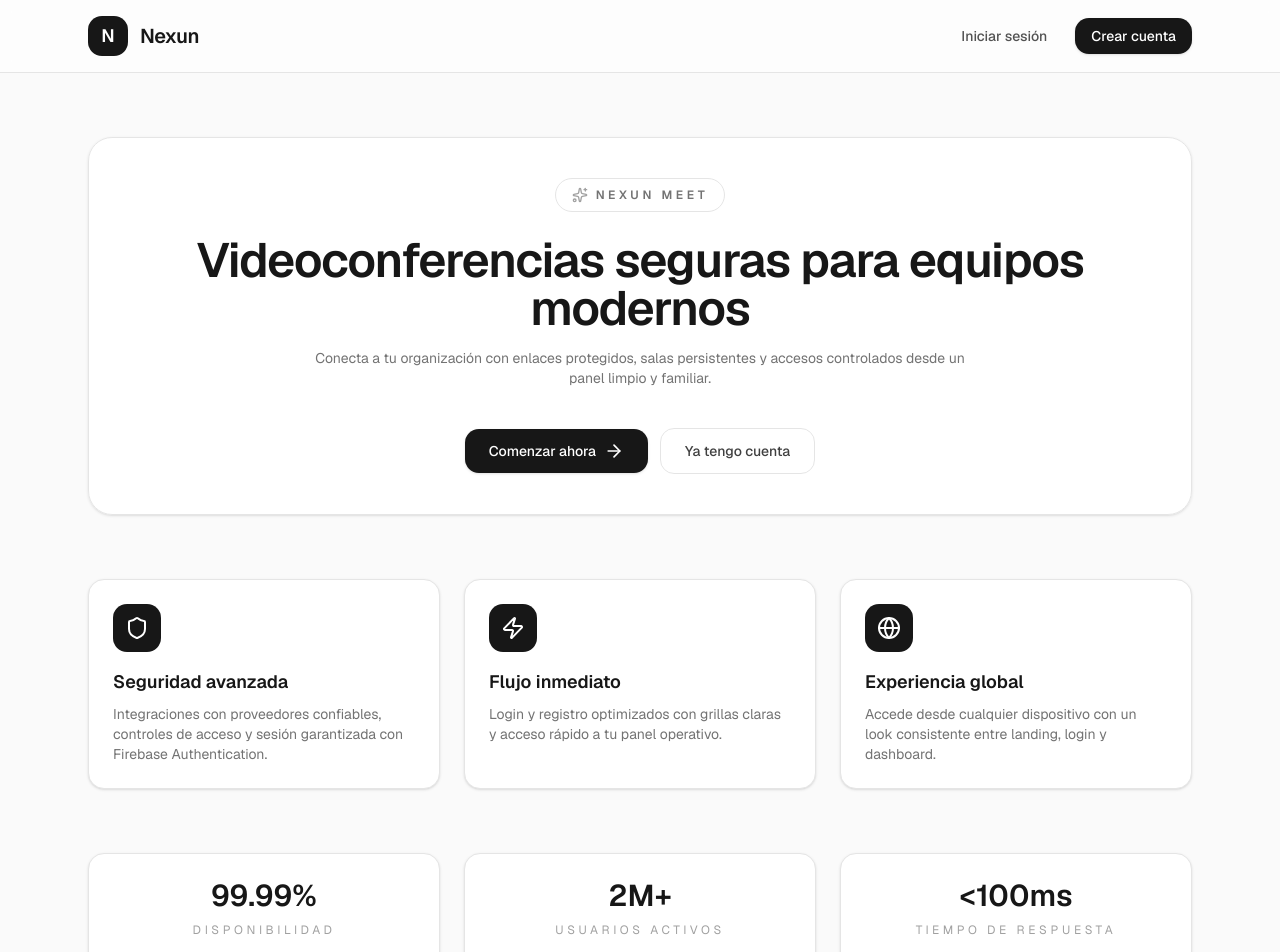
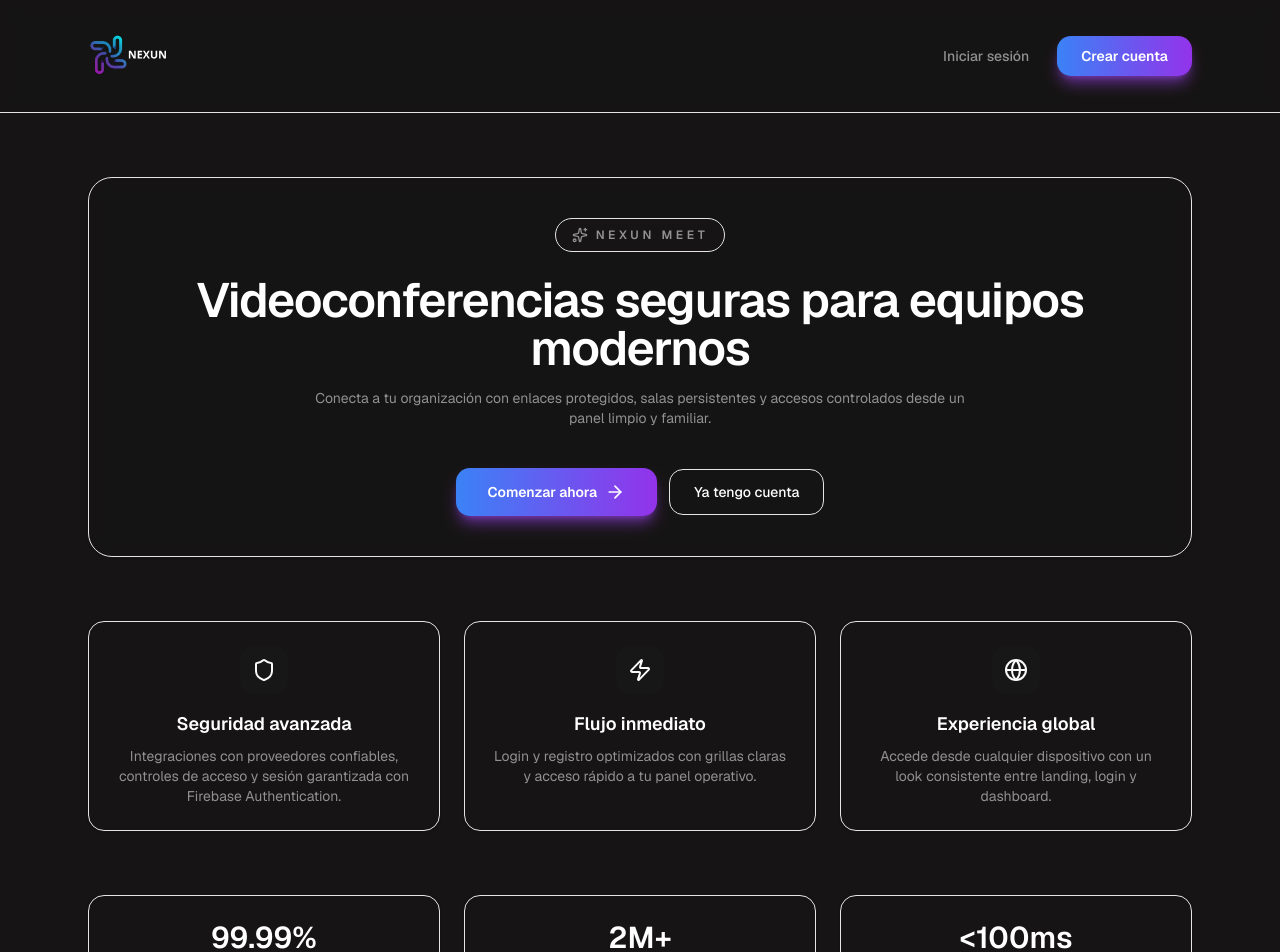
Before and after one commit to StiviMoon/nexun-front, a Next.js app: page / in a window 1280 px wide. Shown: the top 952 px of the page. Built offline with nearby package versions, Linux system fonts and the light colour scheme; no server answers.

Commit message:
Refactor code structure for improved readability and maintainability

```diff
--- a/app/components/auth/AuthCard.tsx
+++ b/app/components/auth/AuthCard.tsx
@@ -1,6 +1,7 @@
 "use client";
 
 import { ReactNode } from "react";
+import Image from "next/image";
 import { Card, CardContent, CardDescription, CardHeader, CardTitle } from "@/components/ui/card";
 import { cn } from "@/lib/utils";
 
@@ -12,8 +13,15 @@
 };
 
 const BrandBadge = () => (
-  <div className="mx-auto mb-4 inline-flex h-16 w-16 items-center justify-center rounded-2xl bg-neutral-900 text-xl font-bold text-white shadow-md dark:bg-neutral-100 dark:text-neutral-900">
-    N
+  <div className="mx-auto mb-4 inline-flex h-20 w-20 items-center justify-center rounded-2xl">
+    <Image
+      src="/logo.svg"
+      alt="Nexun Logo"
+      width={80}
+      height={80}
+      className="h-20 w-20"
+      priority
+    />
   </div>
 );
 
--- a/app/components/auth/AuthShell.tsx
+++ b/app/components/auth/AuthShell.tsx
@@ -12,12 +12,12 @@
   return (
     <div
       className={cn(
-        "relative flex min-h-screen items-center justify-center bg-muted/20 px-4 py-16 dark:bg-background",
+        "relative flex min-h-screen items-center justify-center bg-muted/20 px-4 py-8 dark:bg-background",
         className
       )}
     >
       <div className="pointer-events-none absolute inset-0 bg-grid-pattern opacity-40 dark:opacity-20" />
-      <div className="relative z-10 w-full max-w-3xl px-4 sm:px-6">{children}</div>
+      <div className="relative z-10 w-full max-w-3xl mx-auto">{children}</div>
     </div>
   );
 };
--- a/app/dashboard/page.tsx
+++ b/app/dashboard/page.tsx
@@ -91,7 +91,7 @@
   const initials = getInitials(currentUser.displayName, currentUser.email);
 
   return (
-    <main className="relative min-h-screen bg-muted/20 px-4 py-16 dark:bg-background">
+    <main className="relative min-h-screen bg-background px-4 py-16">
       <div className="pointer-events-none absolute inset-0 bg-grid-pattern opacity-40 dark:opacity-20" />
       <section className="relative z-10 mx-auto flex w-full max-w-5xl flex-col gap-8">
         <Card className="border-border/60 bg-background/95 shadow-xl backdrop-blur">
--- a/app/globals.css
+++ b/app/globals.css
@@ -82,22 +82,99 @@
   .cursor-pointer {
     cursor: pointer;
   }
+
+  @keyframes shine {
+    0% {
+      background-position: -200% center;
+    }
+    100% {
+      background-position: 200% center;
+    }
+  }
+
+  .animate-shine {
+    background: linear-gradient(
+      110deg,
+      rgb(14 165 164) 0%,
+      rgb(14 165 164) 45%,
+      rgb(99 230 226) 50%,
+      rgb(14 165 164) 55%,
+      rgb(14 165 164) 100%
+    );
+    background-size: 200% 100%;
+    animation: shine 3s linear infinite;
+  }
+
+  .btn-shine {
+    position: relative;
+    overflow: hidden;
+    background: linear-gradient(
+      to right,
+      rgb(59 130 246) 0%,
+      rgb(147 51 234) 100%
+    );
+  }
+
+  .btn-shine::before {
+    content: '';
+    position: absolute;
+    top: 0;
+    left: -100%;
+    width: 100%;
+    height: 100%;
+    background: linear-gradient(
+      90deg,
+      transparent,
+      rgba(255, 255, 255, 0.3),
+      transparent
+    );
+    transition: left 0.6s ease;
+  }
+
+  .btn-shine:hover::before {
+    left: 100%;
+  }
+
+  .shine-effect {
+    position: relative;
+    overflow: hidden;
+  }
+
+  .shine-effect::before {
+    content: '';
+    position: absolute;
+    top: 0;
+    left: -100%;
+    width: 100%;
+    height: 100%;
+    background: linear-gradient(
+      90deg,
+      transparent,
+      rgba(255, 255, 255, 0.2),
+      transparent
+    );
+    transition: left 0.6s ease;
+  }
+
+  .shine-effect:hover::before {
+    left: 100%;
+  }
 }
 
 :root {
   --radius: 0.625rem;
-  --background: oklch(1 0 0);
-  --foreground: oklch(0.145 0 0);
-  --card: oklch(1 0 0);
-  --card-foreground: oklch(0.145 0 0);
-  --popover: oklch(1 0 0);
-  --popover-foreground: oklch(0.145 0 0);
+  --background: rgb(22 20 20);
+  --foreground: rgb(255 255 255);
+  --card: rgb(22 20 20);
+  --card-foreground: rgb(255 255 255);
+  --popover: rgb(22 20 20);
+  --popover-foreground: rgb(255 255 255);
   --primary: oklch(0.205 0 0);
   --primary-foreground: oklch(0.985 0 0);
   --secondary: oklch(0.97 0 0);
   --secondary-foreground: oklch(0.205 0 0);
-  --muted: oklch(0.97 0 0);
-  --muted-foreground: oklch(0.556 0 0);
+  --muted: rgb(22 20 20);
+  --muted-foreground: oklch(0.656 0 0);
   --accent: oklch(0.97 0 0);
   --accent-foreground: oklch(0.205 0 0);
   --destructive: oklch(0.577 0.245 27.325);
--- a/app/layout.tsx
+++ b/app/layout.tsx
@@ -26,7 +26,7 @@
   return (
     <html lang="en">
       <body
-        className={`${geistSans.variable} ${geistMono.variable} antialiased min-h-screen bg-zinc-50 text-neutral-900 dark:bg-neutral-950 dark:text-neutral-100`}
+        className={`${geistSans.variable} ${geistMono.variable} antialiased min-h-screen bg-background text-foreground`}
       >
         {children}
         <AuthStatusModal />
--- a/app/login/page.tsx
+++ b/app/login/page.tsx
@@ -160,14 +160,14 @@
             aria-disabled={isSubmitDisabled}
             aria-busy={isEmailSignInLoading}
             aria-label="Iniciar sesión"
-            className="h-12 w-full rounded-xl text-sm font-semibold"
+            className="btn-shine h-12 w-full rounded-xl text-sm font-semibold shadow-lg shadow-purple-500/50 transition-all duration-300 hover:shadow-xl hover:shadow-purple-600/60 hover:scale-105"
           >
             {isEmailSignInLoading ? (
               <div className="h-5 w-5 animate-spin rounded-full border-2 border-primary-foreground border-t-transparent" />
             ) : (
               <>
-                <span>Iniciar sesión</span>
-                <ArrowRight className="h-4 w-4" aria-hidden="true" />
+                <span className="relative z-10">Iniciar sesión</span>
+                <ArrowRight className="relative z-10 h-4 w-4" aria-hidden="true" />
               </>
             )}
           </Button>
@@ -231,9 +231,9 @@
           </Button>
         </div>
 
-        <div className="text-center text-sm text-muted-foreground">
+        <div className="w-full text-center text-sm text-muted-foreground">
           ¿No tienes una cuenta?{" "}
-          <Link className="font-medium text-primary underline-offset-4 hover:underline" href="/sign">
+          <Link className="font-medium text-white underline-offset-4 hover:underline" href="/sign">
             Regístrate aquí
           </Link>
         </div>
--- a/app/page.tsx
+++ b/app/page.tsx
@@ -2,137 +2,145 @@
 "use client";
 
 import Link from "next/link";
+import Image from "next/image";
 import { ArrowRight, Globe, Shield, Sparkles, Zap } from "lucide-react";
 
 const HomePage = () => {
   return (
-    <div className="min-h-screen bg-zinc-50 font-sans text-neutral-900 dark:bg-neutral-950 dark:text-neutral-100">
-      <nav className="border-b border-neutral-200 bg-white/90 backdrop-blur supports-backdrop-filter:bg-white/60 dark:border-neutral-800 dark:bg-neutral-900/80">
+    <div className="min-h-screen bg-background font-sans text-foreground">
+      <nav className="border-b border-border bg-card/90 backdrop-blur supports-backdrop-filter:bg-card/60">
         <div className="mx-auto flex max-w-6xl items-center justify-between px-6 py-4">
           <div className="flex items-center gap-3">
-            <div className="flex h-10 w-10 items-center justify-center rounded-xl bg-neutral-900 text-white dark:bg-neutral-100 dark:text-neutral-900">
-              <span className="text-lg font-semibold">N</span>
+            <div className="flex h-20 w-20 items-center justify-center rounded-xl">
+              <Image
+                src="/logo.svg"
+                alt="Nexun Logo"
+                width={80}
+                height={80}
+                className="h-20 w-20"
+                priority
+              />
             </div>
-            <span className="text-xl font-semibold tracking-tight">Nexun</span>
+
           </div>
           <div className="flex items-center gap-3 text-sm font-medium">
             <Link
-              className="rounded-xl px-4 py-2 text-neutral-600 transition hover:bg-neutral-100 hover:text-neutral-900 dark:text-neutral-300 dark:hover:bg-neutral-800 dark:hover:text-neutral-100"
+              className="shine-effect rounded-xl px-4 py-2 text-muted-foreground transition hover:bg-muted hover:text-foreground"
               href="/login"
             >
-              Iniciar sesión
+              <span className="relative z-10">Iniciar sesión</span>
             </Link>
             <Link
-              className="rounded-xl bg-neutral-900 px-4 py-2 text-white shadow-sm transition hover:bg-neutral-800 dark:bg-neutral-100 dark:text-neutral-900 dark:hover:bg-neutral-200"
+              className="btn-shine group relative rounded-xl px-6 py-2.5 font-semibold text-white shadow-lg shadow-purple-500/50 transition-all duration-300 hover:shadow-xl hover:shadow-purple-600/60 hover:scale-105"
               href="/sign"
             >
-              Crear cuenta
+              <span className="relative z-10">Crear cuenta</span>
             </Link>
           </div>
         </div>
       </nav>
 
       <main className="mx-auto max-w-6xl px-6 py-16">
-        <section className="rounded-3xl border border-neutral-200 bg-white/90 p-10 shadow-sm backdrop-blur dark:border-neutral-800 dark:bg-neutral-900/80">
+        <section className="rounded-3xl border border-border bg-card/90 p-10 shadow-sm backdrop-blur">
           <div className="text-center">
-            <div className="mx-auto inline-flex items-center gap-2 rounded-full border border-neutral-200 bg-white px-4 py-2 text-xs font-semibold uppercase tracking-[0.3em] text-neutral-500 dark:border-neutral-700 dark:bg-neutral-900 dark:text-neutral-400">
-              <Sparkles className="h-4 w-4 text-neutral-400 dark:text-neutral-500" aria-hidden="true" />
+            <div className="mx-auto inline-flex items-center gap-2 rounded-full border border-border bg-card px-4 py-2 text-xs font-semibold uppercase tracking-[0.3em] text-muted-foreground">
+              <Sparkles className="h-4 w-4 text-muted-foreground" aria-hidden="true" />
               Nexun Meet
             </div>
             <h1 className="mt-6 text-4xl font-semibold tracking-tight sm:text-5xl">
               Videoconferencias seguras para equipos modernos
             </h1>
-            <p className="mx-auto mt-4 max-w-2xl text-sm text-neutral-500 dark:text-neutral-400">
+            <p className="mx-auto mt-4 max-w-2xl text-sm text-muted-foreground">
               Conecta a tu organización con enlaces protegidos, salas persistentes y accesos controlados desde un panel limpio y familiar.
             </p>
             <div className="mt-10 flex flex-col items-center justify-center gap-3 sm:flex-row">
               <Link
-                className="inline-flex items-center gap-2 rounded-xl bg-neutral-900 px-6 py-3 text-sm font-medium text-white shadow-sm transition hover:bg-neutral-800 dark:bg-neutral-100 dark:text-neutral-900 dark:hover:bg-neutral-200"
+                className="btn-shine group inline-flex items-center gap-2 rounded-xl px-8 py-3.5 text-sm font-semibold text-white shadow-lg shadow-purple-500/50 transition-all duration-300 hover:shadow-xl hover:shadow-purple-600/60 hover:scale-105"
                 href="/sign"
               >
-                <span>Comenzar ahora</span>
-                <ArrowRight className="h-5 w-5" aria-hidden="true" />
+                <span className="relative z-10">Comenzar ahora</span>
+                <ArrowRight className="relative z-10 h-5 w-5 transition-transform group-hover:translate-x-1" aria-hidden="true" />
               </Link>
               <Link
-                className="inline-flex items-center rounded-xl border border-neutral-200 px-6 py-3 text-sm font-medium text-neutral-700 transition hover:border-neutral-300 hover:bg-neutral-50 dark:border-neutral-700 dark:text-neutral-200 dark:hover:border-neutral-600 dark:hover:bg-neutral-800"
+                className="shine-effect inline-flex items-center rounded-xl border border-border px-6 py-3 text-sm font-medium text-foreground transition hover:border-border/60 hover:bg-muted"
                 href="/login"
               >
-                Ya tengo cuenta
+                <span className="relative z-10">Ya tengo cuenta</span>
               </Link>
             </div>
           </div>
         </section>
 
         <section className="mt-16 grid gap-6 md:grid-cols-3">
-          <article className="rounded-2xl border border-neutral-200 bg-white p-6 shadow-sm transition hover:border-neutral-300 dark:border-neutral-800 dark:bg-neutral-900 dark:hover:border-neutral-700">
-            <div className="mb-4 flex h-12 w-12 items-center justify-center rounded-xl bg-neutral-900 text-white dark:bg-neutral-100 dark:text-neutral-900">
+          <article className="rounded-2xl border border-border bg-card p-6 shadow-sm transition hover:border-border/60 text-center">
+            <div className="mb-4 mx-auto flex h-12 w-12 items-center justify-center rounded-xl bg-primary text-primary-foreground">
               <Shield className="h-6 w-6" aria-hidden="true" />
             </div>
-            <h2 className="text-lg font-semibold text-neutral-900 dark:text-neutral-100">
+            <h2 className="text-lg font-semibold text-foreground">
               Seguridad avanzada
             </h2>
-            <p className="mt-2 text-sm text-neutral-500 dark:text-neutral-400">
+            <p className="mt-2 text-sm text-muted-foreground">
               Integraciones con proveedores confiables, controles de acceso y sesión garantizada con Firebase Authentication.
             </p>
           </article>
 
-          <article className="rounded-2xl border border-neutral-200 bg-white p-6 shadow-sm transition hover:border-neutral-300 dark:border-neutral-800 dark:bg-neutral-900 dark:hover:border-neutral-700">
-            <div className="mb-4 flex h-12 w-12 items-center justify-center rounded-xl bg-neutral-900 text-white dark:bg-neutral-100 dark:text-neutral-900">
+          <article className="rounded-2xl border border-border bg-card p-6 shadow-sm transition hover:border-border/60 text-center">
+            <div className="mb-4 mx-auto flex h-12 w-12 items-center justify-center rounded-xl bg-primary text-primary-foreground">
               <Zap className="h-6 w-6" aria-hidden="true" />
             </div>
-            <h2 className="text-lg font-semibold text-neutral-900 dark:text-neutral-100">
+            <h2 className="text-lg font-semibold text-foreground">
               Flujo inmediato
             </h2>
-            <p className="mt-2 text-sm text-neutral-500 dark:text-neutral-400">
+            <p className="mt-2 text-sm text-muted-foreground">
               Login y registro optimizados con grillas claras y acceso rápido a tu panel operativo.
             </p>
           </article>
 
-          <article className="rounded-2xl border border-neutral-200 bg-white p-6 shadow-sm transition hover:border-neutral-300 dark:border-neutral-800 dark:bg-neutral-900 dark:hover:border-neutral-700">
-            <div className="mb-4 flex h-12 w-12 items-center justify-center rounded-xl bg-neutral-900 text-white dark:bg-neutral-100 dark:text-neutral-900">
+          <article className="rounded-2xl border border-border bg-card p-6 shadow-sm transition hover:border-border/60 text-center">
+            <div className="mb-4 mx-auto flex h-12 w-12 items-center justify-center rounded-xl bg-primary text-primary-foreground">
               <Globe className="h-6 w-6" aria-hidden="true" />
             </div>
-            <h2 className="text-lg font-semibold text-neutral-900 dark:text-neutral-100">
+            <h2 className="text-lg font-semibold text-foreground">
               Experiencia global
             </h2>
-            <p className="mt-2 text-sm text-neutral-500 dark:text-neutral-400">
+            <p className="mt-2 text-sm text-muted-foreground">
               Accede desde cualquier dispositivo con un look consistente entre landing, login y dashboard.
             </p>
           </article>
         </section>
 
         <section className="mt-16 grid gap-6 text-center sm:grid-cols-3">
-          <div className="rounded-2xl border border-neutral-200 bg-white p-6 shadow-sm dark:border-neutral-800 dark:bg-neutral-900">
-            <div className="text-3xl font-semibold text-neutral-900 dark:text-neutral-100">99.99%</div>
-            <p className="mt-2 text-xs uppercase tracking-[0.3em] text-neutral-400 dark:text-neutral-500">
+          <div className="rounded-2xl border border-border bg-card p-6 shadow-sm">
+            <div className="text-3xl font-semibold text-foreground">99.99%</div>
+            <p className="mt-2 text-xs uppercase tracking-[0.3em] text-muted-foreground">
               Disponibilidad
             </p>
-            <p className="mt-3 text-sm text-neutral-500 dark:text-neutral-400">
+            <p className="mt-3 text-sm text-muted-foreground">
               Respaldo en tiempo real y redundancia global.
             </p>
           </div>
-          <div className="rounded-2xl border border-neutral-200 bg-white p-6 shadow-sm dark:border-neutral-800 dark:bg-neutral-900">
-            <div className="text-3xl font-semibold text-neutral-900 dark:text-neutral-100">2M+</div>
-            <p className="mt-2 text-xs uppercase tracking-[0.3em] text-neutral-400 dark:text-neutral-500">
+          <div className="rounded-2xl border border-border bg-card p-6 shadow-sm">
+            <div className="text-3xl font-semibold text-foreground">2M+</div>
+            <p className="mt-2 text-xs uppercase tracking-[0.3em] text-muted-foreground">
               Usuarios activos
             </p>
-            <p className="mt-3 text-sm text-neutral-500 dark:text-neutral-400">
+            <p className="mt-3 text-sm text-muted-foreground">
               Organizaciones que confían en la infraestructura Nexun.
             </p>
           </div>
-          <div className="rounded-2xl border border-neutral-200 bg-white p-6 shadow-sm dark:border-neutral-800 dark:bg-neutral-900">
-            <div className="text-3xl font-semibold text-neutral-900 dark:text-neutral-100">&lt;100ms</div>
-            <p className="mt-2 text-xs uppercase tracking-[0.3em] text-neutral-400 dark:text-neutral-500">
+          <div className="rounded-2xl border border-border bg-card p-6 shadow-sm">
+            <div className="text-3xl font-semibold text-foreground">&lt;100ms</div>
+            <p className="mt-2 text-xs uppercase tracking-[0.3em] text-muted-foreground">
               Tiempo de respuesta
             </p>
-            <p className="mt-3 text-sm text-neutral-500 dark:text-neutral-400">
+            <p className="mt-3 text-sm text-muted-foreground">
               Inicio de sesión sin fricción en cualquier región.
             </p>
           </div>
         </section>
       </main>
 
-      <footer className="border-t border-neutral-200 bg-white/80 py-6 text-center text-sm text-neutral-500 dark:border-neutral-800 dark:bg-neutral-900/80 dark:text-neutral-400">
+      <footer className="border-t border-border bg-card/80 py-6 text-center text-sm text-muted-foreground">
         © {new Date().getFullYear()} Nexun. Todos los derechos reservados.
       </footer>
     </div>
--- a/app/sign/page.tsx
+++ b/app/sign/page.tsx
@@ -267,14 +267,14 @@
             aria-disabled={isSubmitDisabled}
             aria-busy={isEmailSignUpLoading}
             aria-label="Crear cuenta"
-            className="h-12 w-full rounded-xl text-sm font-semibold"
+            className="btn-shine h-12 w-full rounded-xl text-sm font-semibold shadow-lg shadow-purple-500/50 transition-all duration-300 hover:shadow-xl hover:shadow-purple-600/60 hover:scale-105"
           >
             {isEmailSignUpLoading ? (
               <div className="h-5 w-5 animate-spin rounded-full border-2 border-primary-foreground border-t-transparent" />
             ) : (
               <>
-                <span>Crear cuenta</span>
-                <ArrowRight className="h-4 w-4" aria-hidden="true" />
+                <span className="relative z-10">Crear cuenta</span>
+                <ArrowRight className="relative z-10 h-4 w-4" aria-hidden="true" />
               </>
             )}
           </Button>
@@ -340,7 +340,7 @@
 
         <p className="text-center text-sm text-muted-foreground">
           ¿Ya tienes una cuenta?{" "}
-          <Link className="font-medium text-primary underline-offset-4 hover:underline" href="/login">
+          <Link className="font-medium text-white underline-offset-4 hover:underline" href="/login">
             Inicia sesión
           </Link>
         </p>
```
Also changed, not shown: public/logo.svg (added), 1 other file (tests, documents, lock files or other folders).
